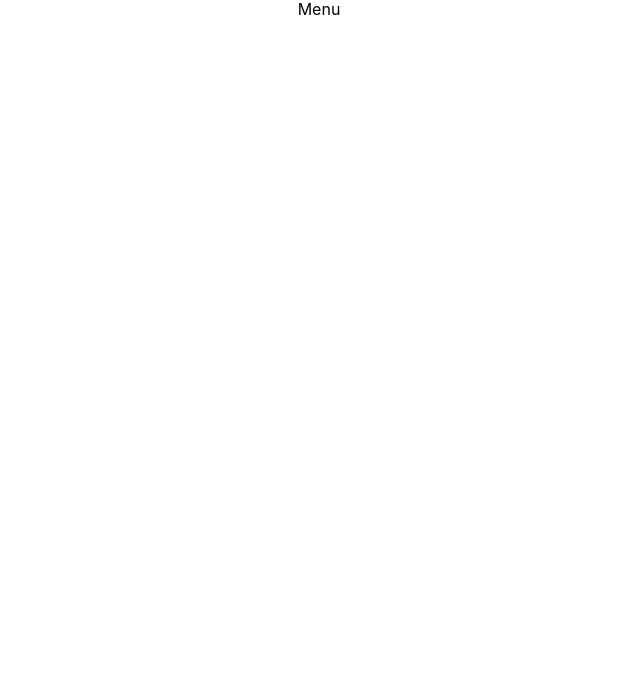
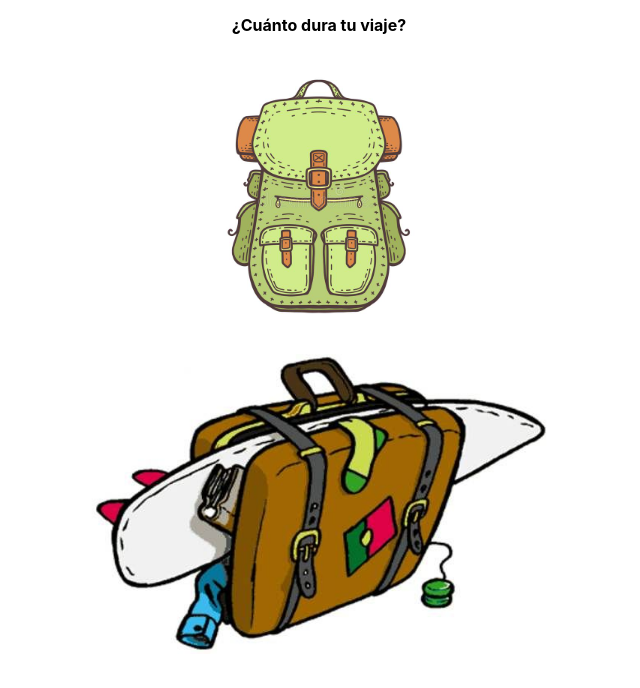
Before and after one commit to Saralopezlovon/ExpressSuitcase, a React (Create React App) app in the folder client/: page /lobby in a window 1280 px wide. Shown: the top 688 px of the page, without its empty margins (321-961 px from the left). Built offline with nearby package versions, Linux system fonts and the light colour scheme.

Commit message:
Add component menu

```diff
--- a/client/src/components/Menu/Menu.jsx
+++ b/client/src/components/Menu/Menu.jsx
@@ -1,7 +1,20 @@
 import React from "react";
 
+//import Header from '../Header/Header';
+
+import weekend from '../../assets/img-weekend.jpg';
+import week from '../../assets/img-week.jpg';
+import './Menu.css';
+
+
 const Menu = () => {
-  return <div>Menu</div>;
+  return <div>
+    <div>
+      <p><b>¿Cuánto dura tu viaje?</b></p>
+      <img src={weekend} alt="imageWeekend" className="imageWeekend" height="300" /> <br />
+      <img src={week} alt="imageWeek" className="imageWeek" height="300" /> <br />
+    </div>
+  </div>;
 };
 
 export default Menu;
```
Also changed, not shown: client/src/assets/img-week.jpg (added), client/src/assets/img-weekend.jpg (added).
